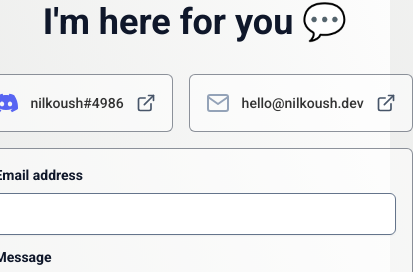
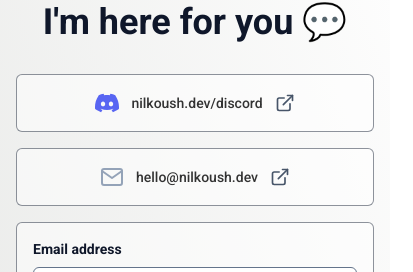
Before and after one commit to nilkoush/nilkoush.dev, a Next.js app: page /contact in a window 390 px wide. Shown: the part 178-450 px from the top of the page, 413 px wide, since content can reach past the window. Built offline with nearby package versions, Linux system fonts and the light colour scheme.

Commit message:
replaced discord user to discord server and fixed width bug

```diff
--- a/next.config.js
+++ b/next.config.js
@@ -29,6 +29,11 @@ const nextConfig = {
 				destination: 'https://www.twitter.com/nilkoush',
 				permanent: true,
 			},
+			{
+				source: '/discord',
+				destination: 'https://discord.gg/gwjThFDq',
+				permanent: true,
+			},
 		];
 	},
 };
--- a/src/components/contact-box/ContactBox.tsx
+++ b/src/components/contact-box/ContactBox.tsx
@@ -14,7 +14,7 @@ const ContactBox: FC<ContactBoxProps> = ({ name, icon, link, borderColor }) => {
 	return (
 		<Link href={link} passHref>
 			<motion.a
-				className={`mb-4 flex cursor-pointer items-center rounded-md border border-gray-800/50 bg-white/50 p-4 shadow-none shadow-white transition-colors duration-150 ${borderColor} hover:shadow-lg dark:bg-white/5`}
+				className={`mb-4 flex cursor-pointer items-center justify-center rounded-md border border-gray-800/50 bg-white/50 p-4 shadow-none shadow-white transition-colors duration-150 ${borderColor} hover:shadow-lg dark:bg-white/5`}
 				whileHover={{ scale: 1.05 }}
 				target="_blank"
 				rel="noreferrer"
--- a/src/pages/contact.tsx
+++ b/src/pages/contact.tsx
@@ -20,15 +20,15 @@ const ContactPage: NextPageWithLayout = () => {
 				transition={{ ease: 'easeOut', duration: 0.15 }}
 			>
 				<Section title="I'm here for you 💬" subtitle="Contact">
-					<div className="flex flex-col items-center justify-center">
-						<div className="flex gap-4">
+					<div className="flex w-full flex-col items-center justify-center md:w-auto">
+						<div className="flex w-full flex-col md:w-auto md:flex-row md:gap-4">
 							<ContactBox
 								borderColor="hover:border-[#5865F2]/50"
 								icon={
 									<SiDiscord className="h-6 w-6 text-[#5865F2]" />
 								}
-								link="https://discord.com/users/373042216924348436"
-								name="nilkoush#4986"
+								link="https://discord.gg/gwjThFDq"
+								name="nilkoush.dev/discord"
 							/>
 							<ContactBox
 								borderColor="hover:border-gray-400/50"
```
